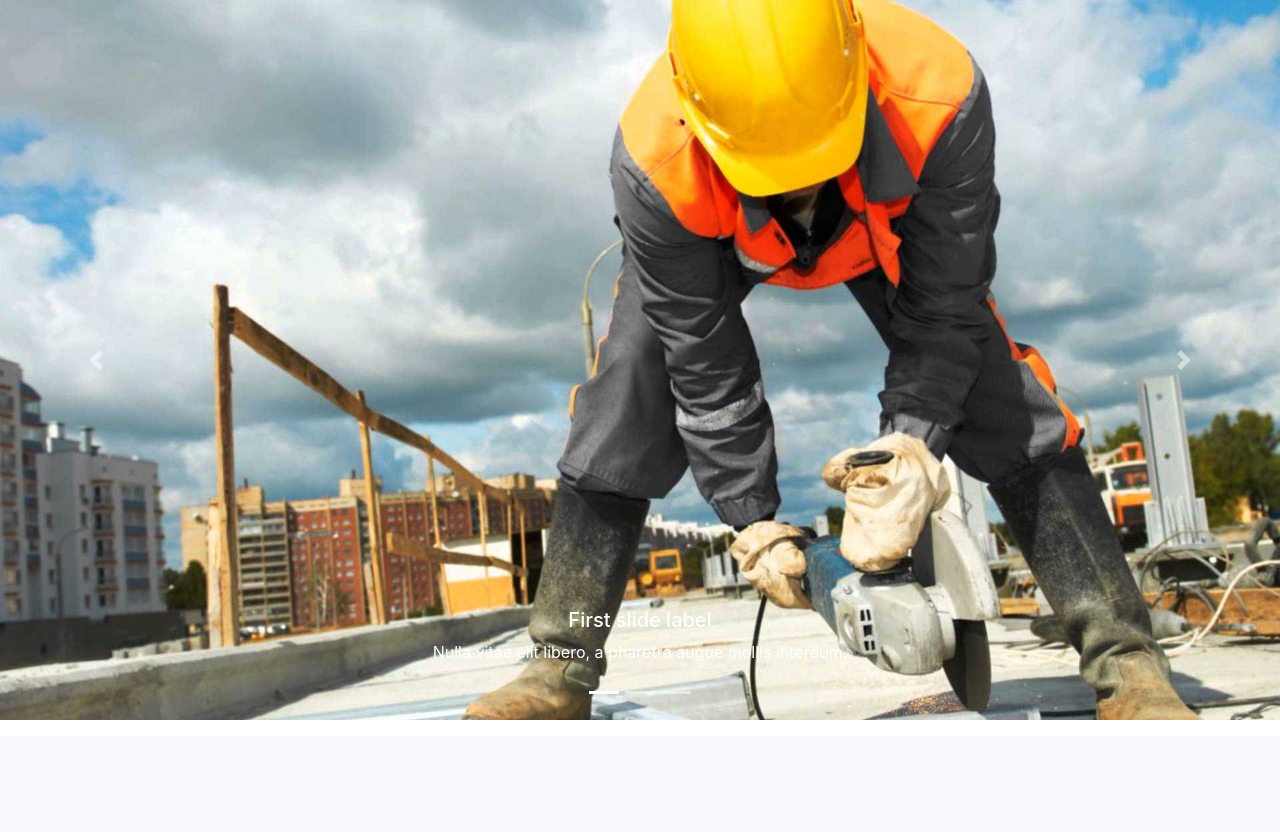
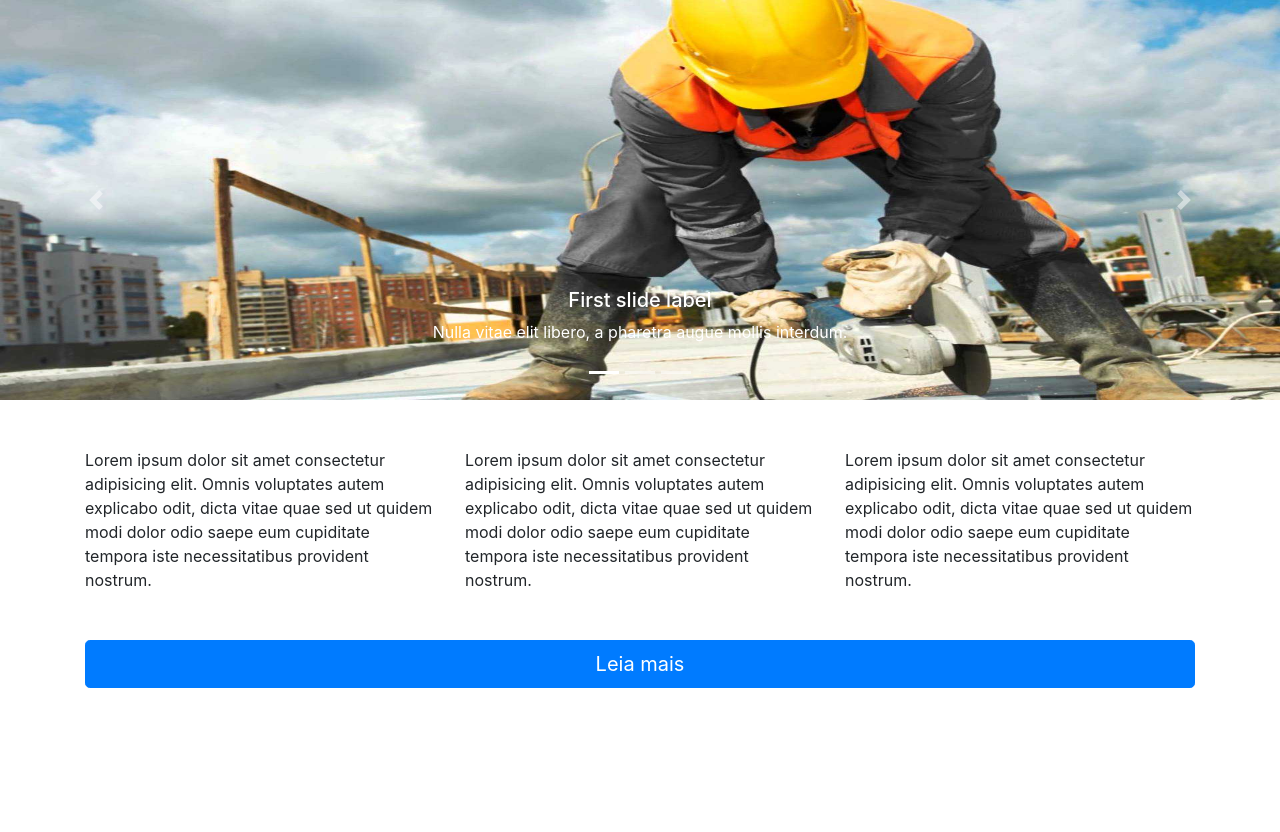
Before and after one commit to walacecordeiro/JC, a PHP site: page / in a window 1280 px wide. Shown: the part 64-896 px from the top of the page. Before the commit the page ends 784 px from the top, so only its background shows below. Run offline with PHP 8.4, Linux system fonts and the light colour scheme.

Commit message:
conteudo inicio

```diff
--- /dev/null
+++ b/css/estilo.css
@@ -0,0 +1,16 @@
+.seccarr{
+    height: 400px;
+}
+
+
+
+@media screen and (max-width:600px){
+    .seccarr{
+        height: 200px;
+    }
+
+    .textomargin{
+        text-align: justify;
+        padding: 30px 30px 5px;
+    }
+}
--- a/index.php
+++ b/index.php
@@ -51,8 +51,6 @@
   }
 ?>
 
-
-
 <script src="https://code.jquery.com/jquery-3.4.1.slim.min.js" integrity="sha384-J6qa4849blE2+poT4WnyKhv5vZF5SrPo0iEjwBvKU7imGFAV0wwj1yYfoRSJoZ+n" crossorigin="anonymous"></script>
 <script src="https://cdn.jsdelivr.net/npm/popper.js@1.16.0/dist/umd/popper.min.js" integrity="sha384-Q6E9RHvbIyZFJoft+2mJbHaEWldlvI9IOYy5n3zV9zzTtmI3UksdQRVvoxMfooAo" crossorigin="anonymous"></script>
 <script src="https://stackpath.bootstrapcdn.com/bootstrap/4.4.1/js/bootstrap.min.js" integrity="sha384-wfSDF2E50Y2D1uUdj0O3uMBJnjuUD4Ih7YwaYd1iqfktj0Uod8GCExl3Og8ifwB6" crossorigin="anonymous"></script>
--- a/pages/inicio.php
+++ b/pages/inicio.php
@@ -9,21 +9,21 @@
   </ol>
   <div class="carousel-inner">
     <div class="carousel-item active">
-      <img src="img/header1.jpg" class="d-block w-100" alt="...">
+      <img src="img/header1.jpg" class="d-block w-100 seccarr" alt="...">
       <div class="carousel-caption d-sm-block">
         <h5>First slide label</h5>
         <p>Nulla vitae elit libero, a pharetra augue mollis interdum.</p>
       </div>
     </div>
     <div class="carousel-item">
-      <img src="img/header2.jpg" class="d-block w-100" alt="...">
+      <img src="img/header2.jpg" class="d-block w-100 seccarr" alt="...">
       <div class="carousel-caption d-sm-block">
         <h5>Second slide label</h5>
         <p>Lorem ipsum dolor sit amet, consectetur adipiscing elit.</p>
       </div>
     </div>
     <div class="carousel-item">
-      <img src="img/header3.jpg" class="d-block w-100" alt="...">
+      <img src="img/header3.jpg" class="d-block w-100 seccarr" alt="...">
       <div class="carousel-caption d-sm-block">
         <h5>Third slide label</h5>
         <p>Praesent commodo cursus magna, vel scelerisque nisl consectetur.</p>
@@ -39,4 +39,38 @@
     <span class="sr-only">Next</span>
   </a>
 </div>
+
+<section class="container py-5">
+    <div class="row">
+      <div class="col-sm-4 textomargin">Lorem ipsum dolor sit amet consectetur adipisicing elit. Omnis voluptates autem explicabo odit, dicta vitae quae sed ut quidem modi dolor odio saepe eum cupiditate tempora iste necessitatibus provident nostrum.</div>
+      <div class="col-sm-4 textomargin">Lorem ipsum dolor sit amet consectetur adipisicing elit. Omnis voluptates autem explicabo odit, dicta vitae quae sed ut quidem modi dolor odio saepe eum cupiditate tempora iste necessitatibus provident nostrum.</div>
+      <div class="col-sm-4 textomargin">Lorem ipsum dolor sit amet consectetur adipisicing elit. Omnis voluptates autem explicabo odit, dicta vitae quae sed ut quidem modi dolor odio saepe eum cupiditate tempora iste necessitatibus provident nostrum.</div>
+      </div>
+
+      <div class="col-sm-12 p-0 py-5">
+
+        <div class="col-sm-12 p-0 text-center">
+          <button class="btn btn-primary btn-lg btn-block" type="button" data-toggle="collapse" data-target=".multi-collapse" aria-expanded="false" aria-controls="multiCollapseExample1 multiCollapseExample2">Leia mais</button>
+        </div>
+
+
+        <div class="col-sm-12 pt-4">
+          <div class="collapse multi-collapse" id="multiCollapseExample1">
+            <div class="card card-body">
+              Anim pariatur cliche reprehenderit, enim eiusmod high life accusamus terry richardson ad squid. Nihil anim keffiyeh helvetica, craft beer labore wes anderson cred nesciunt sapiente ea proident.
+            </div>
+          </div>
+        </div>
+        <div class="col-sm-12 pt-4">
+          <div class="collapse multi-collapse" id="multiCollapseExample2">
+            <div class="card card-body">
+              Anim pariatur cliche reprehenderit, enim eiusmod high life accusamus terry richardson ad squid. Nihil anim keffiyeh helvetica, craft beer labore wes anderson cred nesciunt sapiente ea proident.
+            </div>
+          </div>
+        </div>
+
+    </div>
+
 </section>
+
+</section>
```
Also changed, not shown: img/header2.jpg.
